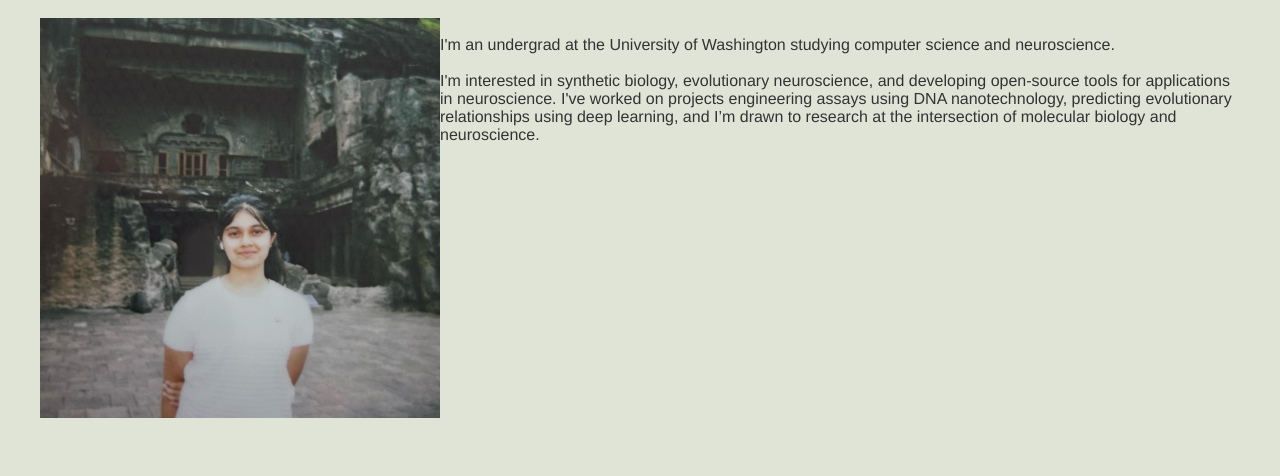
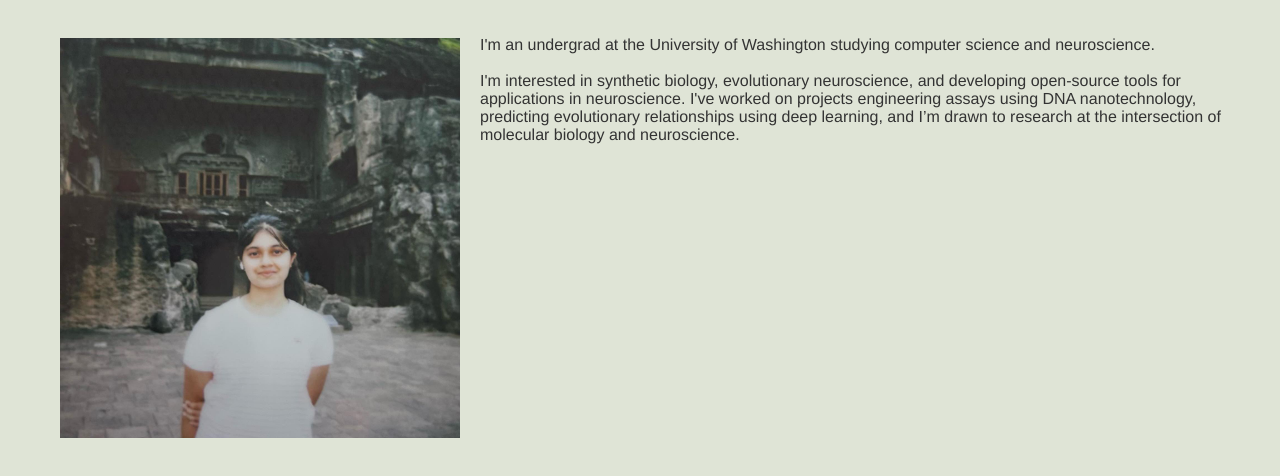
Before and after one commit to varsh7777/varsh7777.github.io, a plain HTML site: page index.html in a window 1280 px wide. Shown: the part 80-556 px from the top of the page. Drawn offline with Linux system fonts and the light colour scheme.

Commit message:
Update index.html

```diff
--- a/index.html
+++ b/index.html
@@ -8,7 +8,7 @@
 </head>
 <body>
   <h1>Hi, I'm Varshitha Pinnaka.</h1>
-  <img src="me.jpg" align="left" alt="Photo of me", height=400, width=400>
+  <img src="me.jpg" align="left" alt="Photo of me", height=400, width=400, style="margin: 20px;">
   <p><br>I'm an undergrad at the University of Washington studying computer science and neuroscience.
      <br>
      <br>I'm interested in synthetic biology, evolutionary neuroscience, and developing open-source tools for applications in neuroscience.
```
